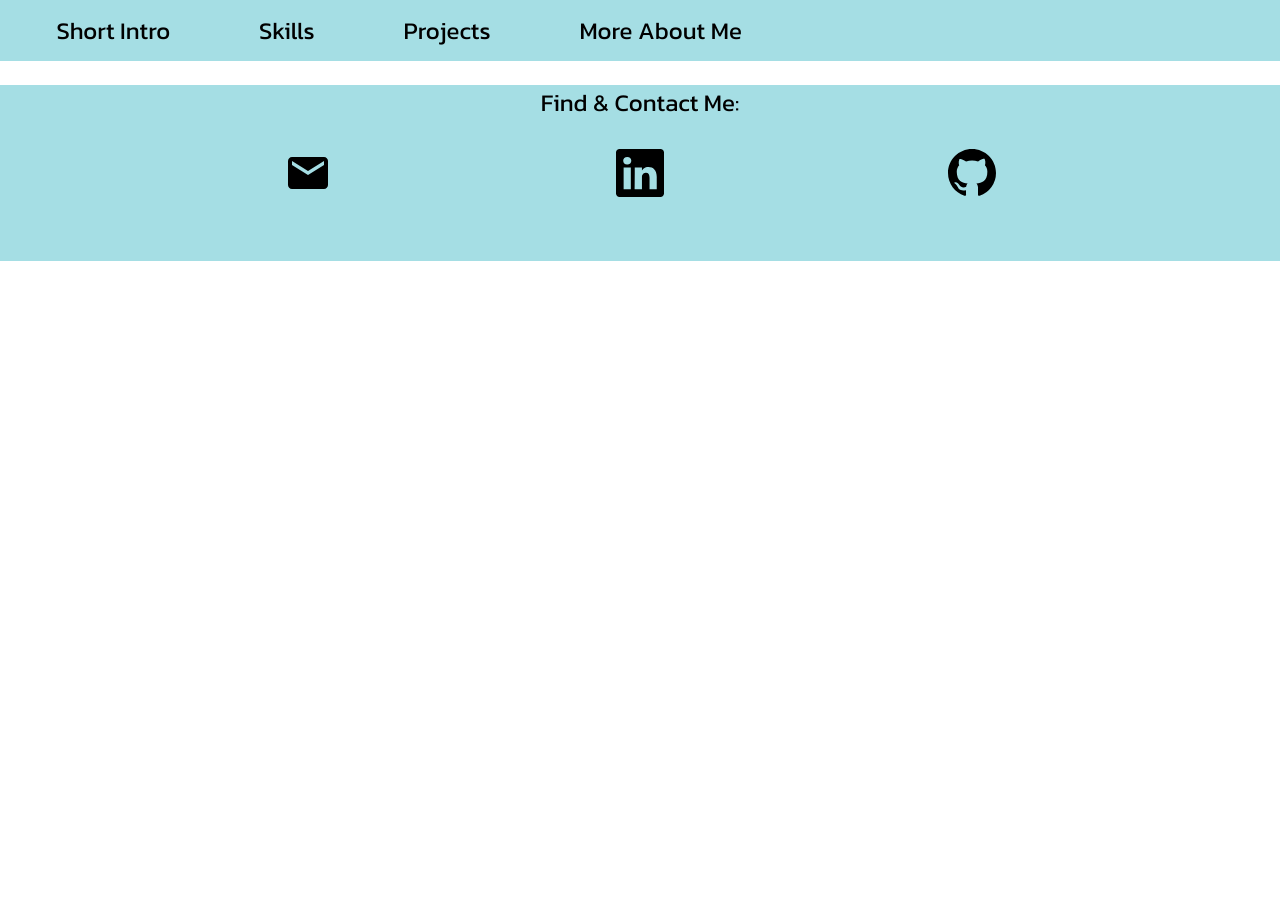
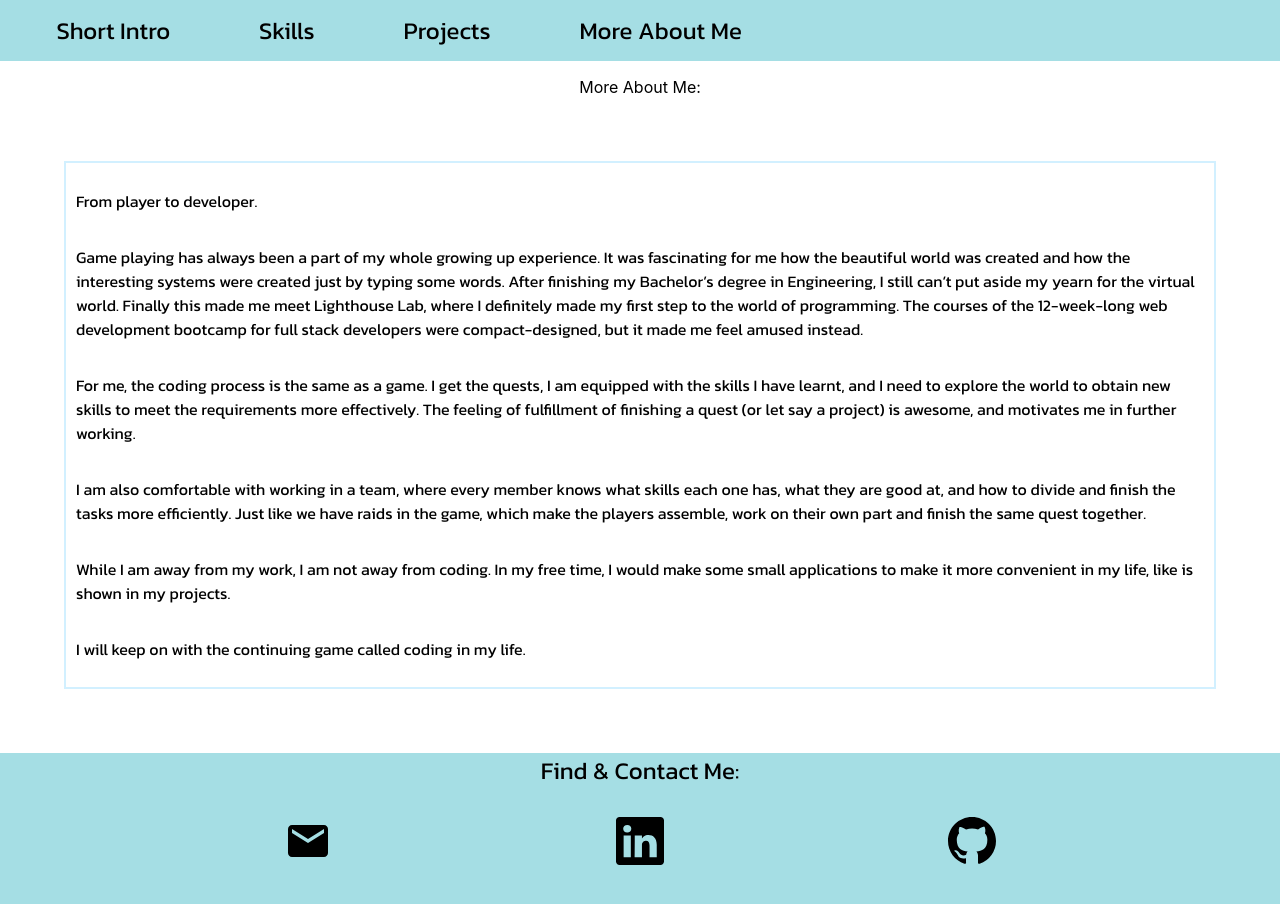
Before and after one commit to BosiC0015/portfolio, a React (Create React App) app: page / in a window 1280 px wide. Both pictures are taken after a click on the element "More About Me". Shown: the top 904 px of the page. Before the commit the page ends 800 px from the top, so only its background shows below. Built offline with nearby package versions, Linux system fonts and the light colour scheme; a web font is replaced by a local one.

Commit message:
more about me

```diff
--- a/src/App.js
+++ b/src/App.js
@@ -2,9 +2,10 @@ import Nav from './components/Nav';
 import Footer from './components/Footer';
 import ShortIntro from './components/ShortIntro';
 import ProjectPage from './components/projectpage/Projectpage';
+import Skills from './components/Skills';
+import More from './components/More';
 import useVisualMode from './hooks/useVisualHook';
 import './App.css';
-import Skills from './components/Skills';
 
 function App() {
   const INTRO = 'INTRO';
@@ -24,7 +25,7 @@ function App() {
       {mode === INTRO && <ShortIntro />}
       {mode === SKILLS && <Skills />}
       {mode === PROJECTS && <ProjectPage />}
-      {mode === MORE}
+      {mode === MORE && <More />}
       <Footer />
     </div>
   );
--- /dev/null
+++ b/src/components/More.js
@@ -0,0 +1,18 @@
+import React from "react";
+
+
+export default function More() {
+  return (
+    <main>
+      <p className="more-about">More About Me:</p>
+      <div className="intro-text">
+        <p className="content">From player to developer.</p>
+        <p className="content">Game playing has always been a part of my whole growing up experience. It was fascinating for me how the beautiful world was created and how the interesting systems were created just by typing some words. After finishing my Bachelor’s degree in Engineering, I still can’t put aside my yearn for the virtual world. Finally this made me meet Lighthouse Lab, where I definitely made my first step to the world of programming. The courses of the 12-week-long web development bootcamp for full stack developers were compact-designed, but it made me feel amused instead. </p>
+        <p className="content">For me, the coding process is the same as a game. I get the quests, I am equipped with the skills I have learnt, and I need to explore the world to obtain new skills to meet the requirements more effectively. The feeling of fulfillment of finishing a quest (or let say a project) is awesome, and motivates me in further working.</p>
+        <p className="content">I am also comfortable with working in a team, where every member knows what skills each one has, what they are good at, and how to divide and finish the tasks more efficiently. Just like we have raids in the game, which make the players assemble, work on their own part and finish the same quest together. </p>
+        <p className="content">While I am away from my work, I am not away from coding. In my free time, I would make some small applications to make it more convenient in my life, like is shown in my projects. </p>
+        <p className="content">I will keep on with the continuing game called coding in my life.</p>
+      </div>
+    </main>
+  );
+};
--- /dev/null
+++ b/src/components/more.scss
@@ -0,0 +1,8 @@
+p.more-about {
+  margin-top: 10%;
+  margin-left: 5%;
+  padding-left: 10px;
+  color: #359fd4;
+  font-family: 'Varela Round', sans-serif;
+  font-size: 1.35em;
+}
```
Also changed, not shown: src/pages/Nav.js (deleted, +0 -10 lines).
